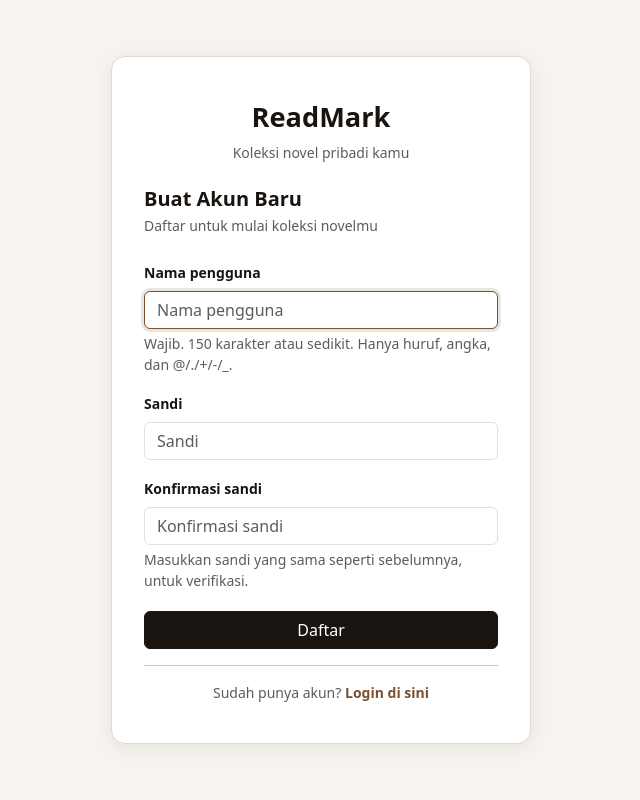
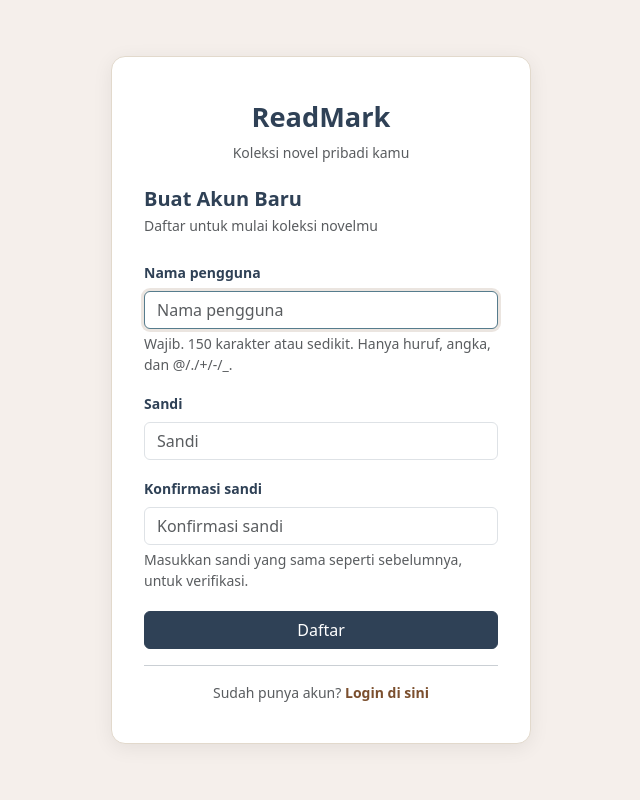
Before and after one commit to hanifahdwis/NovelShelf, a Django app: page /register/ in a window 1280 px wide. Shown: the whole page, without its empty margins (319-959 px from the left). Run offline with Django 5.2, Linux system fonts and the light colour scheme.

Commit message:
Change UI Color

```diff
--- a/books/static/books/css/style.css
+++ b/books/static/books/css/style.css
@@ -1,9 +1,9 @@
 :root {
-    --bg:     #F7F4EF;
-    --dark:   #1A1410;
-    --brown:  #7B4F2E;
-    --amber:  #C8860A;
-    --muted:  #8A7A6A;
+    --bg:     #F5EFEB;
+    --dark:   #2F4156;
+    --brown:  #567C8D;
+    --amber:  #2F4156;
+    --muted:  #8a6a80;
     --border: #E2D9CC;
 }
 
@@ -20,7 +20,7 @@ body {
 .badge-genre {
     display: inline-block;
     align-self: flex-start;
-    background-color: #FEF3D8;
+    background-color: #C8D9E6;
     color: var(--amber);
     font-size: 0.68rem;
     font-weight: 700;
@@ -28,7 +28,7 @@ body {
     letter-spacing: 0.07em;
     padding: 3px 9px;
     border-radius: 20px;
-    border: 1px solid #F0D99A;
+    border: 1px solid #2F4156;
     margin-bottom: 8px;
 }
 
@@ -83,6 +83,7 @@ body {
 
 .btn-primary { background-color: var(--dark); border-color: var(--dark); }
 .btn-primary:hover { background-color: var(--brown); border-color: var(--brown); }
+.btn-primary:active { background-color: #1e2d3d; border-color: #1e2d3d; }
 
 .form-control:focus, .form-select:focus {
     border-color: var(--brown);
@@ -90,7 +91,7 @@ body {
 }
 
 .review-box {
-    background: #FFFDF7;
+    background: #F5EFEB;
     border: 1px solid var(--border);
     border-left: 4px solid var(--amber);
     border-radius: 8px;
```
